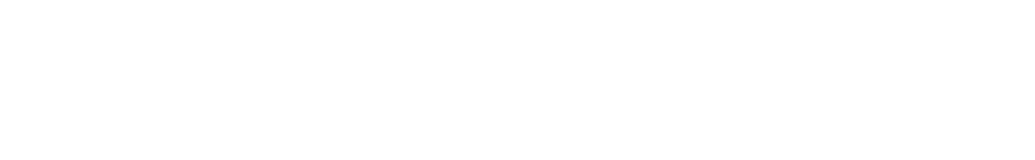
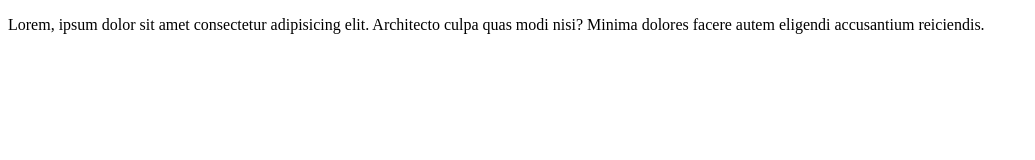
Before and after one commit to olakoder/help, a plain HTML site: page index.html in a window 1280 px wide. Shown: the whole page, without its empty margins (0-1035 px from the left). Drawn offline with Linux system fonts and the light colour scheme.

Commit message:
second commit

```diff
--- a/index.html
+++ b/index.html
@@ -7,6 +7,6 @@
     <title>Document</title>
 </head>
 <body>
-
+    <p>Lorem, ipsum dolor sit amet consectetur adipisicing elit. Architecto culpa quas modi nisi? Minima dolores facere autem eligendi accusantium reiciendis.</p>
 </body>
 </html>
```
